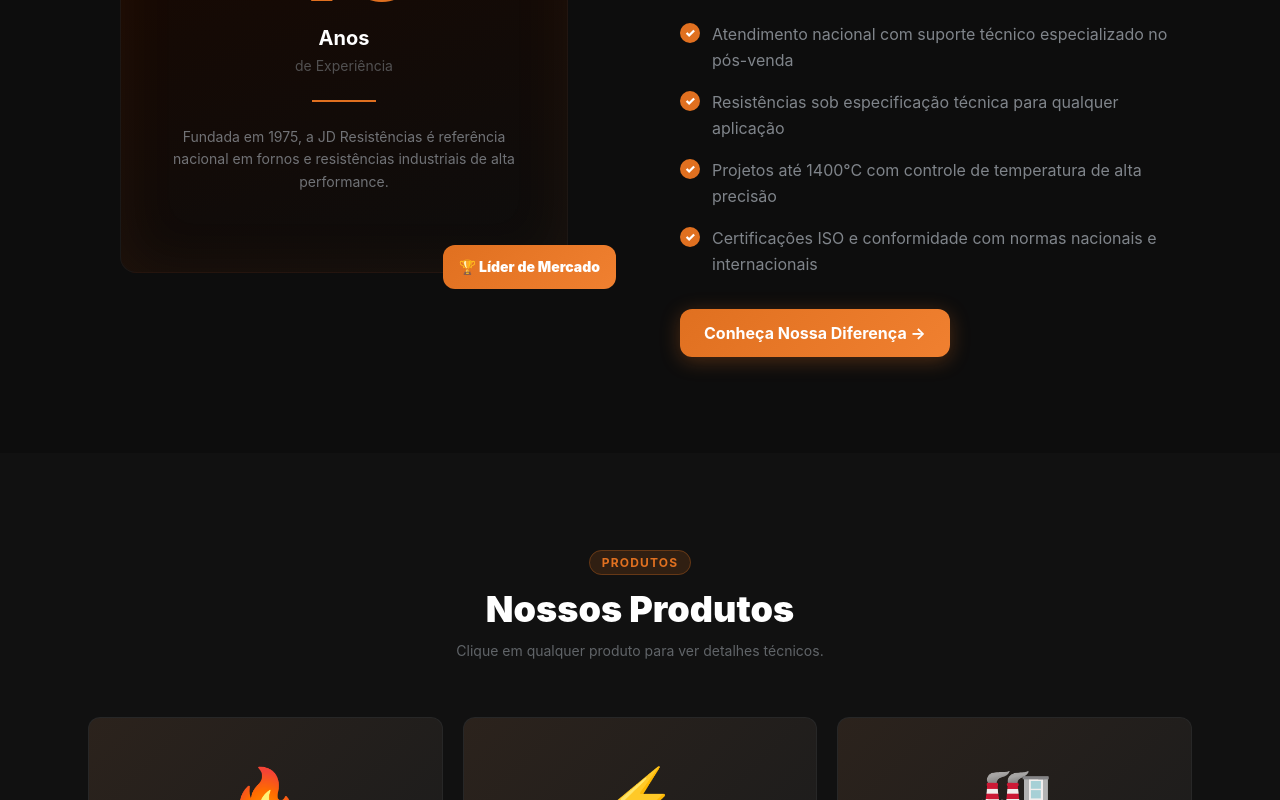
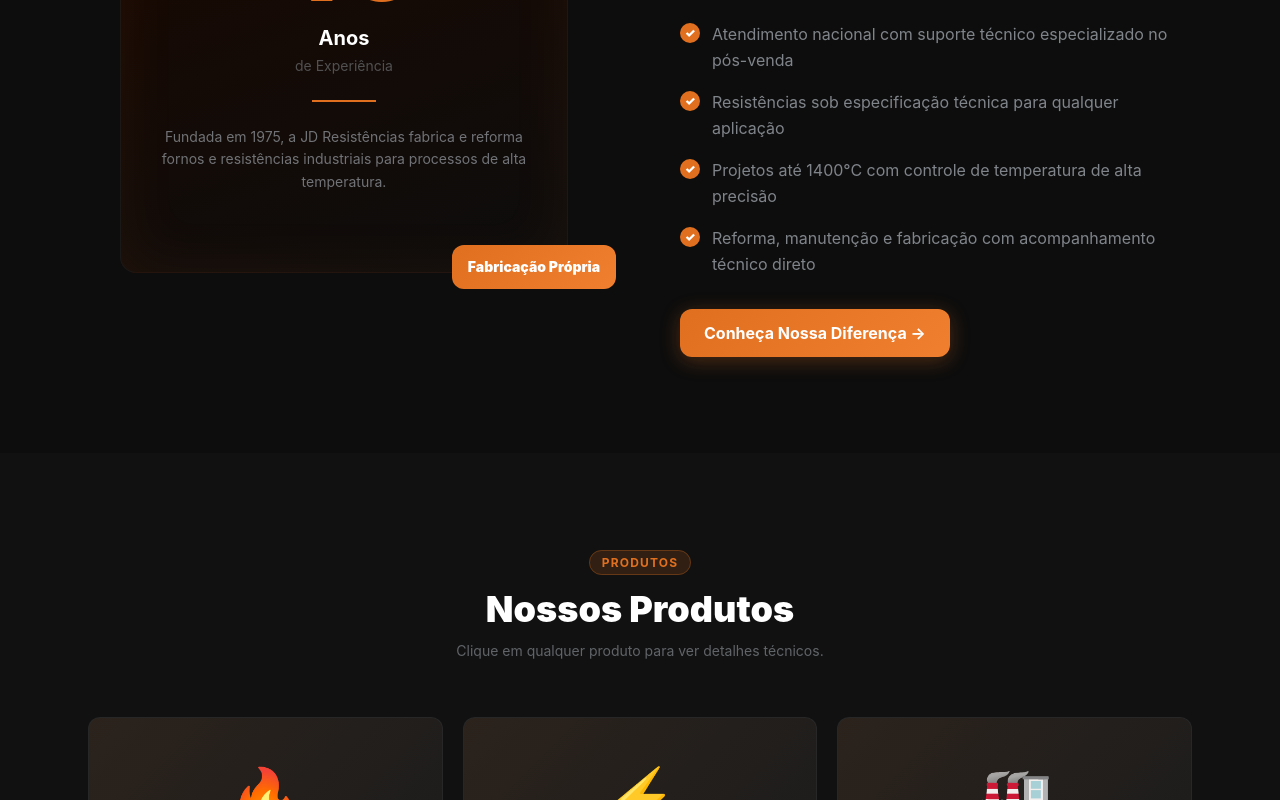
Before and after one commit to elitepotenciadigital/jd-resistencias, a Next.js app: page / in a window 1280 px wide. Shown: the part 3600-4400 px from the top of the page. Built offline with nearby package versions, Linux system fonts and the light colour scheme.

Commit message:
Remove promessas de certificacoes e lideranca

```diff
--- a/components/sections/Applications.tsx
+++ b/components/sections/Applications.tsx
@@ -7,7 +7,7 @@ const applications = [
   { icon: "🔩", title: "Metalúrgicas", desc: "Soluções completas para processos metalúrgicos de alta performance." },
   { icon: "🚗", title: "Indústria Automotiva", desc: "Resistências e fornos para fabricação de componentes automotivos." },
   { icon: "⚡", title: "Fabricantes de Parafusos", desc: "Processos de têmpera e revenimento para parafusaria industrial." },
-  { icon: "🏗️", title: "Petroquímica", desc: "Equipamentos certificados para ambientes industriais severos." },
+  { icon: "🏗️", title: "Petroquímica", desc: "Resistências e fornos sob medida para ambientes industriais severos." },
 ];
 
 export default function Applications() {
--- a/components/sections/Differentials.tsx
+++ b/components/sections/Differentials.tsx
@@ -7,7 +7,7 @@ const points = [
   "Atendimento nacional com suporte técnico especializado no pós-venda",
   "Resistências sob especificação técnica para qualquer aplicação",
   "Projetos até 1400°C com controle de temperatura de alta precisão",
-  "Certificações ISO e conformidade com normas nacionais e internacionais",
+  "Reforma, manutenção e fabricação com acompanhamento técnico direto",
 ];
 
 export default function Differentials() {
@@ -31,8 +31,8 @@ export default function Differentials() {
                   <div className="text-[#B0B8C0]/40 text-sm mt-1">de Experiência</div>
                   <div className="w-16 h-0.5 mx-auto my-6" style={{ background: "#E07020" }} />
                   <div className="text-[#B0B8C0]/60 text-sm leading-relaxed">
-                    Fundada em 1975, a JD Resistências é referência nacional em fornos e
-                    resistências industriais de alta performance.
+                    Fundada em 1975, a JD Resistências fabrica e reforma fornos e
+                    resistências industriais para processos de alta temperatura.
                   </div>
                 </div>
               </div>
@@ -41,7 +41,7 @@ export default function Differentials() {
                 className="absolute -bottom-4 -right-4 text-white font-black text-sm px-4 py-3 rounded-xl"
                 style={{ background: "linear-gradient(135deg, #E07020, #F08030)" }}
               >
-                🏆 Líder de Mercado
+                Fabricação Própria
               </div>
             </div>
           </ScrollReveal>
--- a/components/sections/Footer.tsx
+++ b/components/sections/Footer.tsx
@@ -33,7 +33,7 @@ export default function Footer() {
           <div>
             <h4 className="text-white font-bold text-sm mb-4">Links Rápidos</h4>
             <ul className="space-y-2">
-              {[["#home","Início"],["#servicos","Serviços"],["#sobre","Sobre Nós"],["#certificacoes","Certificações"],["#contato","Contato"]].map(([href,label])=>(
+              {[["#home","Início"],["#servicos","Serviços"],["#sobre","Sobre Nós"],["#aplicacoes","Aplicações"],["#contato","Contato"]].map(([href,label])=>(
                 <li key={href}><a href={href} className="text-[#B0B8C0]/40 hover:text-white text-xs transition-colors">{label}</a></li>
               ))}
             </ul>
```
